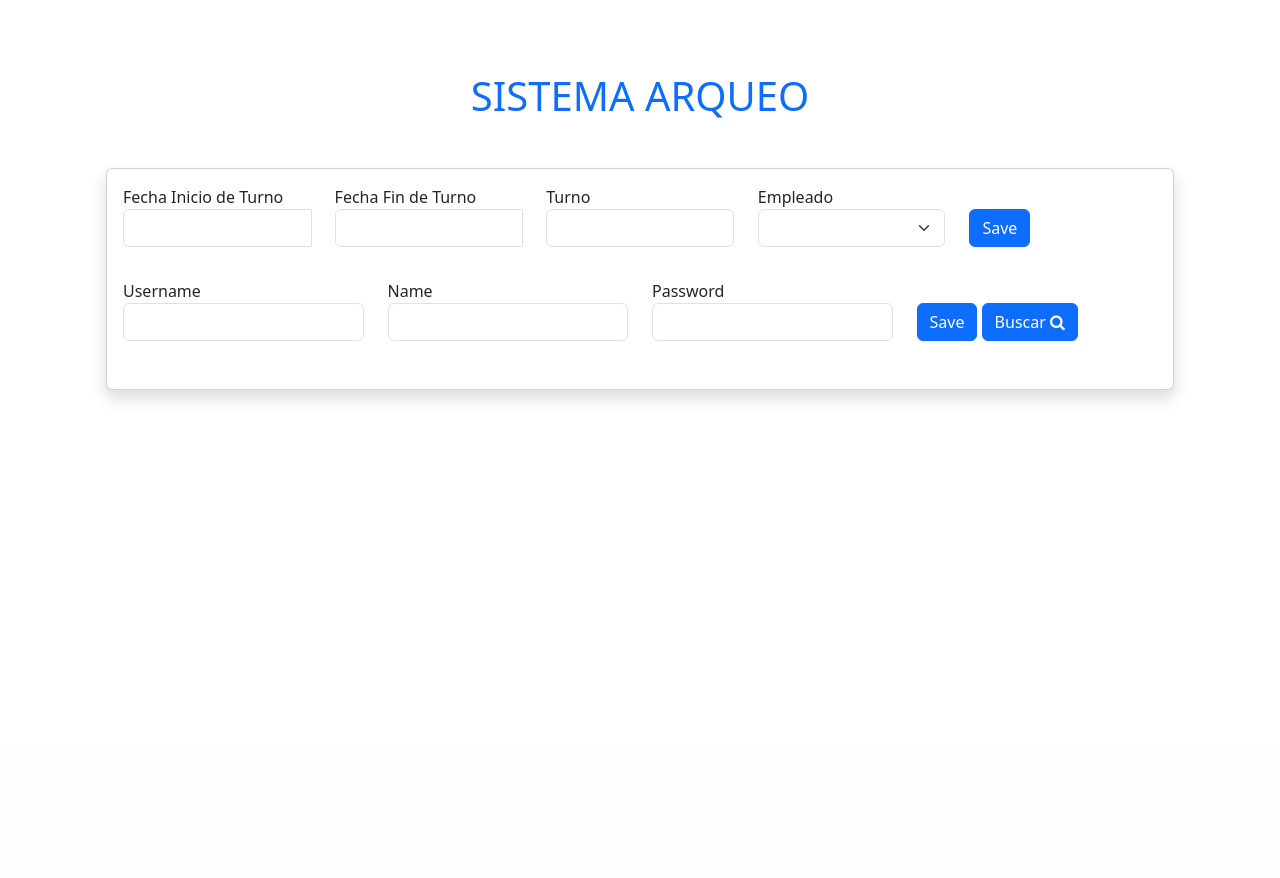
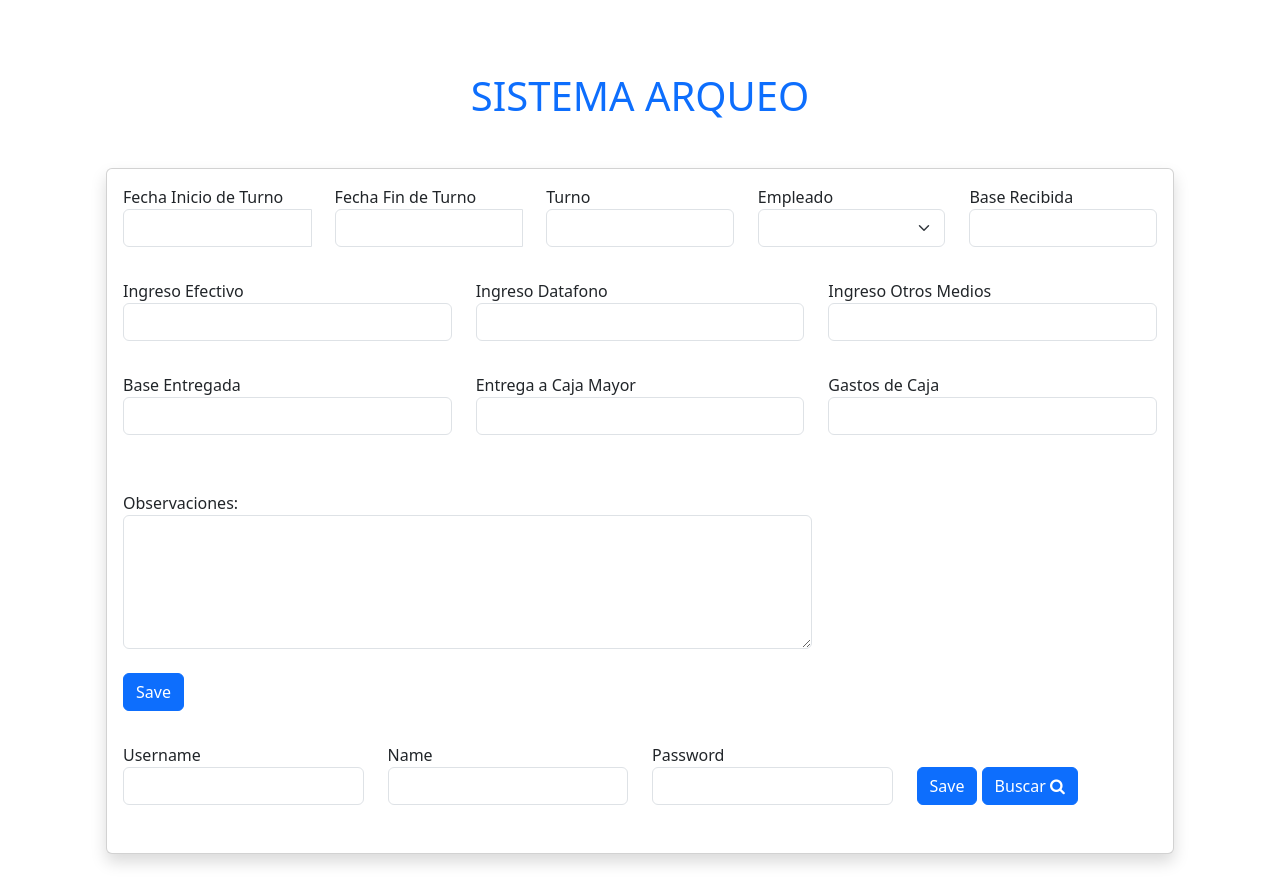
Before and after one commit to aagude18/SATH-Sistema-Arqueo-Turnos-Hotel-, a Flask app: page / in a window 1280 px wide. Shown: the part 56-934 px from the top of the page. Before the commit the page ends 457 px from the top, so only its background shows below. Run offline with Flask 2, Linux system fonts and the light colour scheme; data that the repository does not hold is empty.

Commit message:
Se actualiza primer formulario

```diff
--- a/index.py
+++ b/index.py
@@ -90,20 +90,27 @@ def addUser2():
     fecha_fin = request.form['FechaOut']
     turno = request.form['Turno']
     empleado = request.form['Empleado']
-    if fecha_inicio and fecha_fin and turno and empleado:
+    recibido = request.form['Recibido']
+    efectivo = request.form['Efectivo']
+    datafono = request.form['Datafono']
+    otros = request.form['OtrosMedios']
+    entregado = request.form['Entregado']
+    entregadoM = request.form['EntregadoM']
+    gastos = request.form['Gastos']
+    observacion = request.form['Observacion']
+    if fecha_inicio and fecha_fin and turno and empleado and recibido and efectivo and datafono and otros and entregado and entregadoM and gastos and observacion:
         # Convertir las fechas al formato YYYY-MM-DD
         fecha_inicio_convertida = convertir_fecha(fecha_inicio)
         fecha_fin_convertida = convertir_fecha(fecha_fin)
         if fecha_inicio_convertida is None or fecha_fin_convertida is None:
             return "Error en la conversión de fechas", 400
         cursor = db.mydb.cursor()
-        sql = "INSERT INTO arqueo (fecha_in, fecha_out, turno_cod, empleado) VALUES (%s, %s, %s, %s)"
-        data = (fecha_inicio_convertida, fecha_fin_convertida, turno, empleado)
+        sql = "INSERT INTO arqueo (fecha_in, fecha_out, turno_cod, empleado, base_recibida, efectivo, datafono, otros, base_entregada, entrega_caja_m, gastos, observacion) VALUES (%s, %s, %s, %s, %s, %s, %s, %s, %s, %s, %s, %s)"
+        data = (fecha_inicio_convertida, fecha_fin_convertida, turno, empleado, recibido, efectivo, datafono, otros, entregado, entregadoM, gastos, observacion,)
         cursor.execute(sql, data)
         db.mydb.commit()
     return redirect(url_for('home'))
 
-
 # Make sure this we are executing this file
 if __name__ == '__main__':
     app.run(debug=True)
--- a/templates/index.html
+++ b/templates/index.html
@@ -36,12 +36,52 @@
                               </select>
                         </div>
                         <div class="col">
+                            <label>Base Recibida</label>
+                            <input type="text" class="form-control mb-3" name="Recibido">
+                        </div>
+                    </div>
+                    <div class="row mb-3">
+                        <div class="col">
+                            <label>Ingreso Efectivo</label>
+                            <input type="text" class="form-control mb-3" name="Efectivo">
+                        </div>
+                        <div class="col">
+                            <label>Ingreso Datafono</label>
+                            <input type="text" class="form-control mb-3" name="Datafono">
+                        </div>
+                        <div class="col">
+                            <label>Ingreso Otros Medios</label>
+                            <input type="text" class="form-control mb-3" name="OtrosMedios">
+                        </div>
+                    </div>
+                    <div class="row mb-3">
+                        <div class="col">
+                            <label>Base Entregada</label>
+                            <input type="text" class="form-control mb-3" name="Entregado">
+                        </div>
+                        <div class="col">
+                            <label>Entrega a Caja Mayor</label>
+                            <input type="text" class="form-control mb-3" name="EntregadoM">
+                        </div>
+                        <div class="col">
+                            <label>Gastos de Caja</label>
+                            <input type="text" class="form-control mb-3" name="Gastos">
+                        </div>
+                    </div>
+                    <div class="row mb-3">
+                        <div class="container mt-4">
+                            <div class="col-lg-8">
+                              <div class="form-group">
+                                <label for="comment">Observaciones:</label>
+                                <textarea class="form-control" rows="5" id="comment" name="Observacion"></textarea>
+                              </div>
+                            </div>
+                          </div>
+                        <div class="col">
                             <button class="btn btn-primary mb-3 mt-4" type="submit">Save</button>
                         </div>
                     </div>
                 </form>
-
-
 
                 <!--SEHUNDO FORMULARIO-->
                 <form action="/user" method="POST">
```
